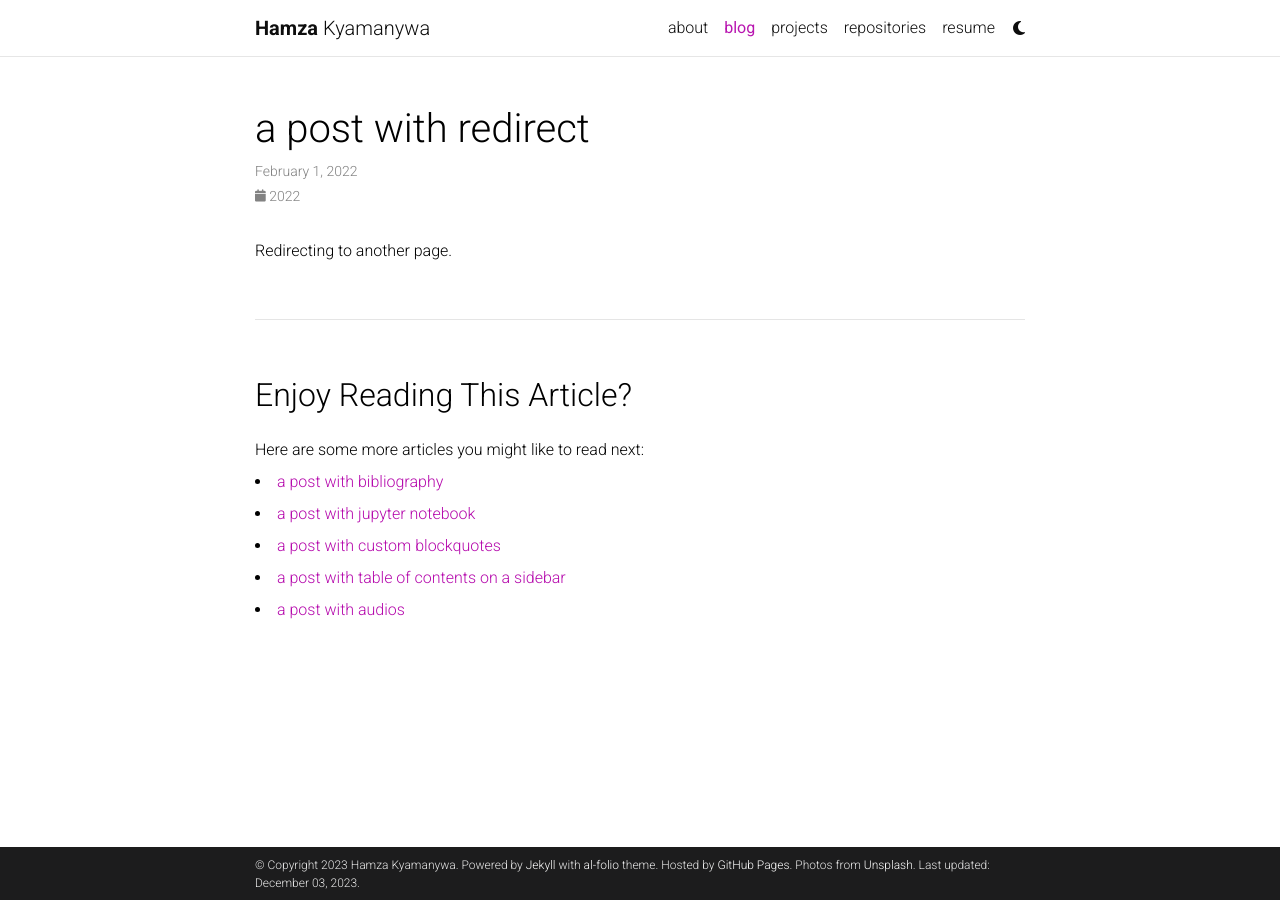
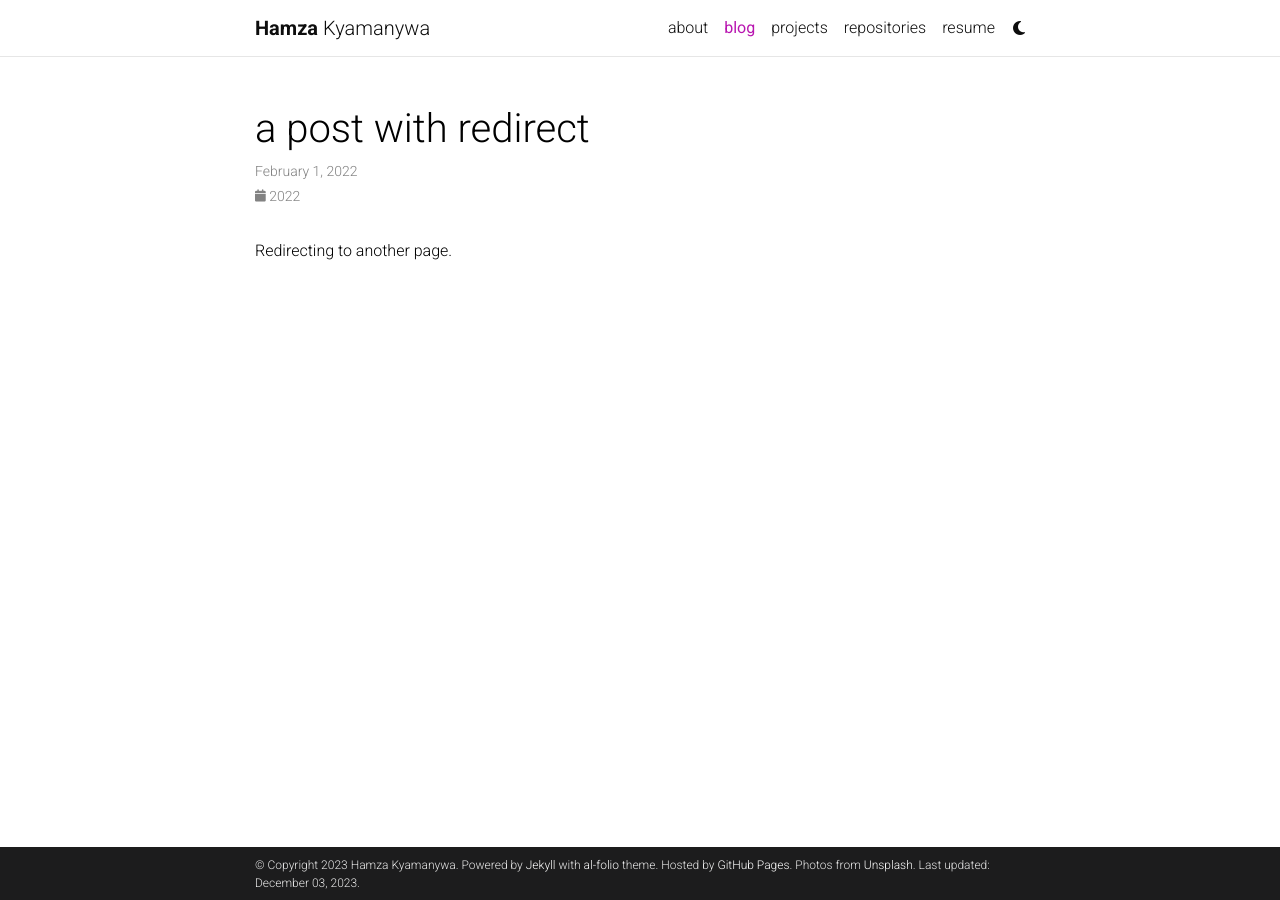
Before and after one commit to untilhamza/untilhamza.github.io, a Jekyll site: the page built from _posts/2022-02-01-redirect.md, in a window 1280 px wide. Built offline with Jekyll 4.4.1, drawn with Linux system fonts in a browser that asks for light colours; comment, search, counter and statistics services are not loaded; a style sheet for code colours, icons or effects is not loaded.

Commit message:
turn off related blog posts

```diff
--- a/_config.yml
+++ b/_config.yml
@@ -18,7 +18,7 @@
 icon: ⚛️ # the emoji used as the favicon (alternatively, provide image name in /assets/img/)
 
 url: https://untilhamza.github.io # the base hostname & protocol for your site
-baseurl: /blog/ # the subpath of your site, e.g. /blog/
+baseurl: # the subpath of your site, e.g. /blog/
 last_updated: true # set to true if you want to display last updated in the footer
 impressum_path: # set to path to include impressum link in the footer, use the same path as permalink in a page, helps to conform with EU GDPR
 
@@ -129,7 +129,7 @@
   enabled: true
 
 related_blog_posts:
-  enabled: true
+  enabled: false
   max_related: 5
 
 # Giscus comments (RECOMMENDED)
```
